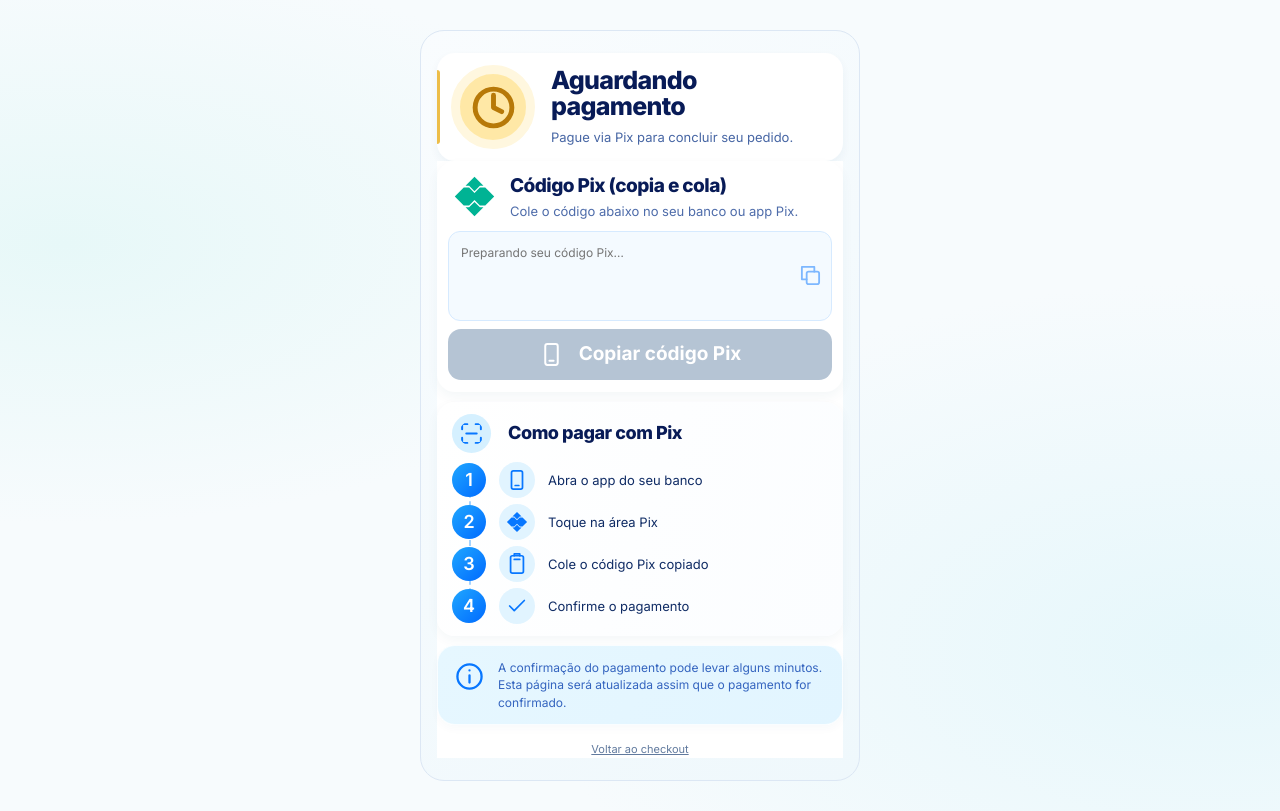
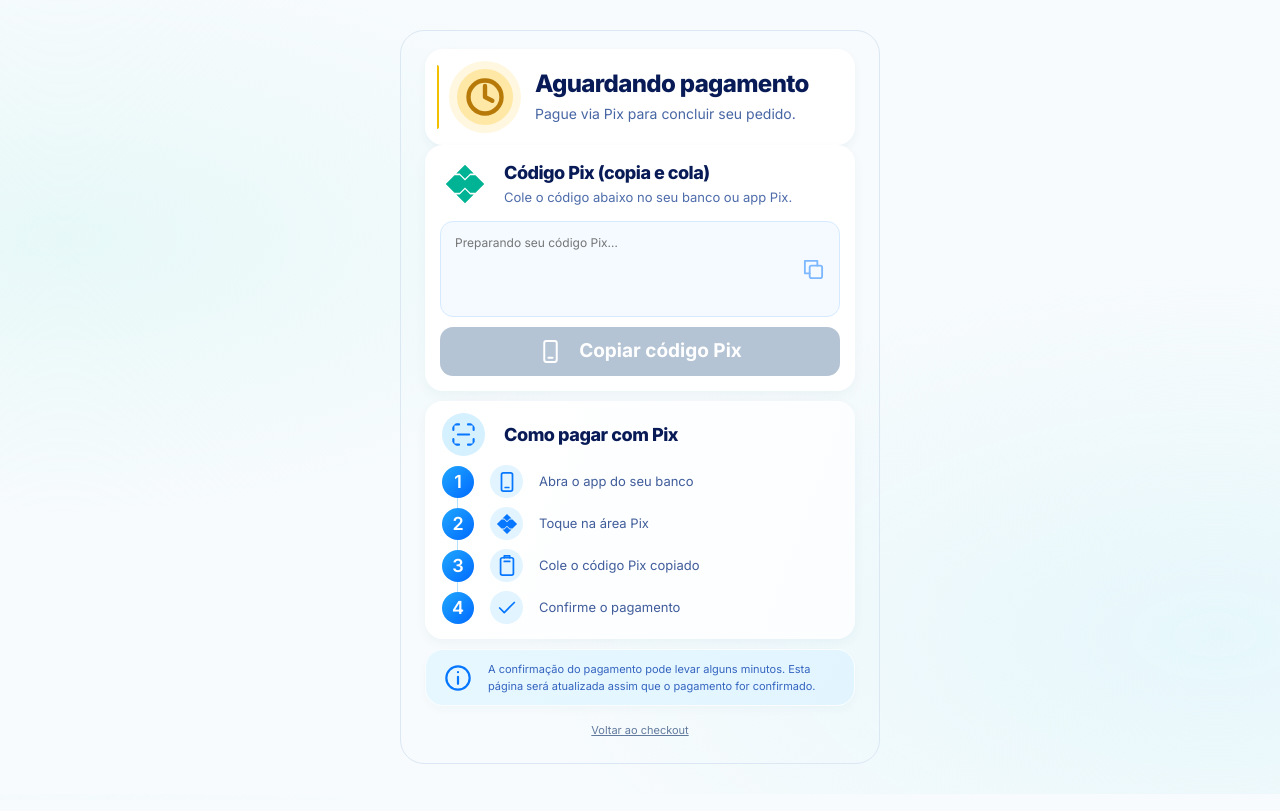
Before and after one commit to cordeebrasil-png/testechatgpt, a website: page pagamento/index.html in a window 1280 px wide. Drawn offline with Linux system fonts and the light colour scheme.

Commit message:
Match Pix reference spacing and separate payment cards

```diff
--- a/pagamento/index.html
+++ b/pagamento/index.html
@@ -18,6 +18,52 @@ body{font-family:'Inter',Arial,sans-serif;background:radial-gradient(ellipse at
 [hidden]{display:none!important}.qr-code{display:grid;place-items:center;margin:8px auto 12px}.qr-code canvas{max-width:100%;height:auto!important}.payment-reference{font-size:11px;color:#61748c;overflow-wrap:anywhere;text-align:center;margin-top:16px}#retryPayment{margin:12px auto;background:#f0f7ff;border:1px solid #d6e8ff;border-radius:10px;padding:10px 16px;font:inherit}#paymentStatus{overflow-wrap:anywhere}
 .copy-icon{position:absolute;right:0;top:50%;transform:translateY(-50%);width:44px;height:44px;padding:10px;border:0;border-radius:8px;background:transparent;color:#0877ff;display:grid;place-items:center}.copy-icon svg{width:23px;height:23px}.copy-icon:focus-visible{outline:2px solid #0877ff;outline-offset:-3px}.copy-icon:disabled{cursor:default;opacity:.5}
 </style>
+<style>
+/* Spacing and proportions of the supplied payment reference. */
+.payment-content{background:transparent}
+.payment-shell{max-width:480px;padding:18px 24px 24px;background:transparent}
+.payment-status-card{min-height:0;padding:12px 16px 12px 24px;gap:14px;border-radius:18px}
+.payment-status-card::before{left:12px;top:16px;bottom:16px;width:2px;background:#f3c000}
+.hero-clock{width:72px;height:72px;border-width:8px}
+.hero-clock svg{width:44px;height:44px}
+.payment-hero h1{font-size:clamp(18px,4.8vw,24px);line-height:1.18;letter-spacing:-.65px;margin:0 0 6px}
+.payment-status-copy p{font-size:14px;line-height:1.4}
+.deadline{padding:12px 24px 10px;margin:10px 0;border-radius:18px}
+.deadline span{font-size:14px;color:#4b65a1}
+.deadline strong{font-size:43px;line-height:1.2;margin:4px 0 6px}
+.progress{height:6px;opacity:1;background:#b9e9df;margin:0;border-radius:8px}
+.progress span{height:100%;background:#45c996;border-radius:8px}
+.payment-content>section[aria-label="Pix copia e cola"]{padding:16px 15px 15px;margin-bottom:10px;border-radius:18px}
+.copy-heading{gap:18px;margin:0 4px 14px}
+.copy-heading>svg{width:42px;height:42px}
+.copy-heading h2{font-size:18px;line-height:1.3;letter-spacing:-.5px}
+.copy-heading p{font-size:13px;line-height:1.45;margin-top:4px}
+textarea{height:96px;padding:12px 50px 12px 14px;font-size:12px;line-height:1.5;border-radius:13px;color:#405d9b}
+.copy-icon{right:5px}
+.copy-button{min-height:49px;margin-top:10px;border-radius:13px;gap:16px;font-size:19px}
+.copy-feedback:empty{display:none}
+.code-trust{margin:22px 4px 2px;gap:12px;font-size:12px;line-height:1.5}
+.code-trust svg{width:30px;height:30px;padding:5px;background:#e9faf3;border-radius:50%;box-sizing:border-box}
+.qr-section{margin-bottom:10px;border-radius:18px}
+.qr-section summary{padding:13px 16px;gap:15px}
+.qr-summary>svg:first-child{width:29px;height:29px;padding:10px}
+.qr-summary h2{font-size:18px;line-height:1.3}
+.qr-summary p{font-size:13px;margin-top:4px;line-height:1.45}
+.tutorial{padding:12px 17px 15px;border-radius:18px}
+.tutorial-title{gap:19px;margin:0 0 9px}
+.tutorial-title>svg{width:27px;height:27px;padding:8px}
+.tutorial-title h2{font-size:18px}
+.steps{gap:9px}
+.steps li{gap:16px}
+.steps strong{width:32px;height:32px;font-size:18px}
+.steps:before{left:15px;border-left:1px solid #b3e1ff}
+.step-icon{width:33px;height:33px}
+.steps p{font-size:13px;line-height:1.5;color:#405d9b}
+.confirmation{margin-top:10px;padding:11px 18px;gap:16px;border-radius:18px}
+.confirmation svg{width:28px;height:28px}
+.confirmation p{font-size:11px;line-height:1.5}
+@media(max-width:400px){.payment-shell{padding:16px 14px 22px}.payment-status-card{padding-left:22px;gap:10px}.hero-clock{width:60px;height:60px;border-width:7px}.hero-clock svg{width:36px;height:36px}.payment-status-copy p{font-size:12px}.copy-heading{gap:13px}.copy-heading h2{font-size:16px}.copy-heading p{font-size:12px}.qr-summary h2,.tutorial-title h2{font-size:17px}}
+</style>
 </head>
 <body>
 <main class="payment-shell" id="paymentCard">
@@ -30,7 +76,7 @@ body{font-family:'Inter',Arial,sans-serif;background:radial-gradient(ellipse at
 </svg>
 </div>
 <div class="payment-status-copy">
-<h1 id="paymentStatus">Aguardando<br>pagamento</h1>
+<h1 id="paymentStatus">Aguardando pagamento</h1>
 <p id="paymentMessage" role="status" aria-live="polite">Pague via Pix para concluir seu pedido.</p>
 </div>
 </div>
```
Also changed, not shown: tests/payment.browser.cjs (+22 -0 lines).
